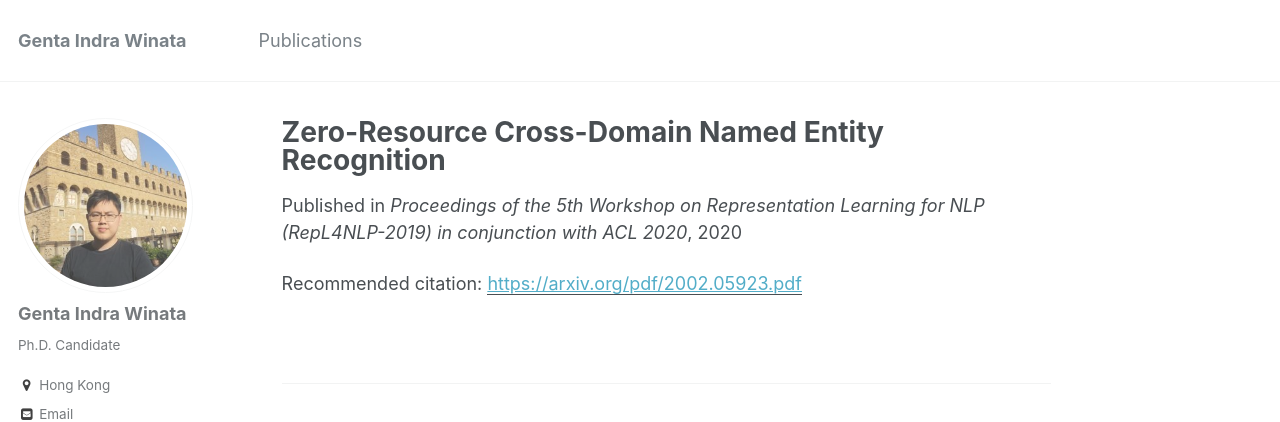
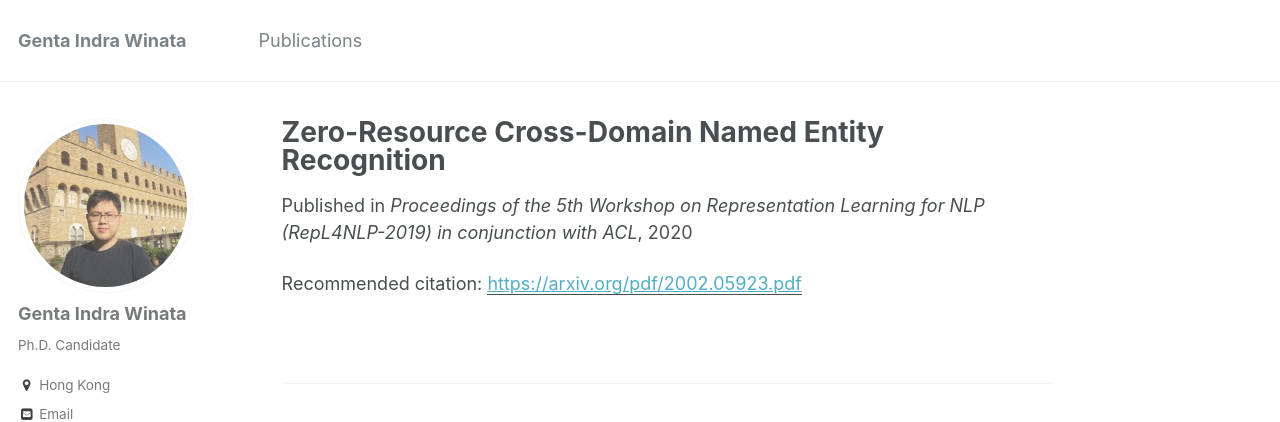
Before and after one commit to gentaiscool/gentaiscool.github.io, a Jekyll site: the page built from _publications/2020-07-09-paper-zero.md, in a window 1280 px wide. Shown: the top 422 px of the page. Built offline with Jekyll 4.4.1, drawn with Linux system fonts in a browser that asks for light colours; some web fonts are replaced.

Commit message:
update highlight and add a publication

```diff
--- a/_layouts/about.html
+++ b/_layouts/about.html
@@ -79,7 +79,7 @@
       <h1 class="page__title" itemprop="headline">Highlights</h1>
       <ul style="line-height:100%; font-size:16px">
         <!-- <li>Program Committee of <a href="https://cod1r.github.io/Code-Switching/" style="color:#000000">4th Code-Switching Workshop, LREC 2020</a></li> -->
-        <li><a href="https://arxiv.org/pdf/2002.05923.pdf">Zero-shot Cross-Domain Named Entity Recognition</a> paper is accepted at RepL4NLP, 2020</li>
+        <li><a href="https://arxiv.org/pdf/2002.05923.pdf" style="color:#000000">Zero-shot Cross-Domain Named Entity Recognition</a> paper is accepted at RepL4NLP, 2020</li>
         <li>Two papers <a href="https://arxiv.org/abs/2004.11727" style="color:#000000">Coach</a> and <a href="https://arxiv.org/abs/2004.14228" style="color:#000000">Meta-Transfer Learning</a> accepted at ACL 2020</li>
         <li><a href="https://arxiv.org/abs/1910.13923" style="color:#000000">Low-Rank Transformer</a> accepted at ICASSP 2020 (oral)</li>
         <li>Two papers accepted at AAAI 2020 (oral and demo)</li>
--- a/_publications/2020-07-09-paper-zero.md
+++ b/_publications/2020-07-09-paper-zero.md
@@ -5,7 +5,7 @@
 permalink: /publication/2020-07-09-paper-zero
 excerpt: ''
 date: 2020-07-09
-venue: 'Proceedings of the 5th Workshop on Representation Learning for NLP (RepL4NLP-2019) in conjunction with ACL 2020'
+venue: 'Proceedings of the 5th Workshop on Representation Learning for NLP (RepL4NLP-2019) in conjunction with ACL'
 paperurl: 'https://arxiv.org/pdf/2002.05923.pdf'
 authors: 'Zihan Liu, Genta Indra Winata, Pascale Fung'
 citation: ''
```
